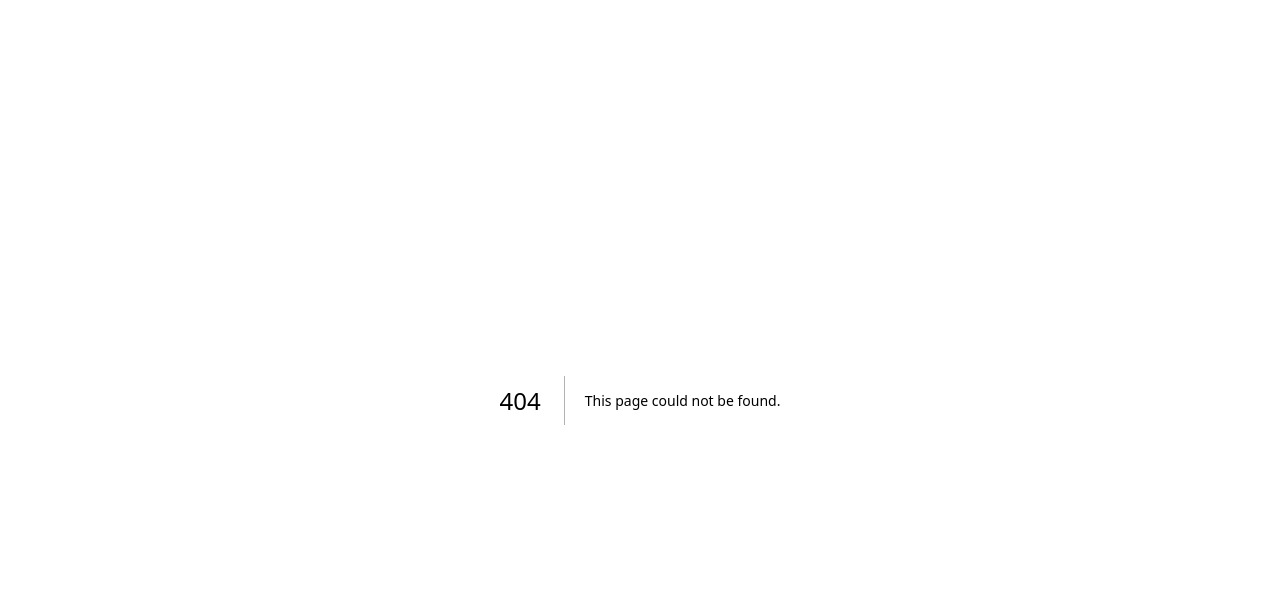
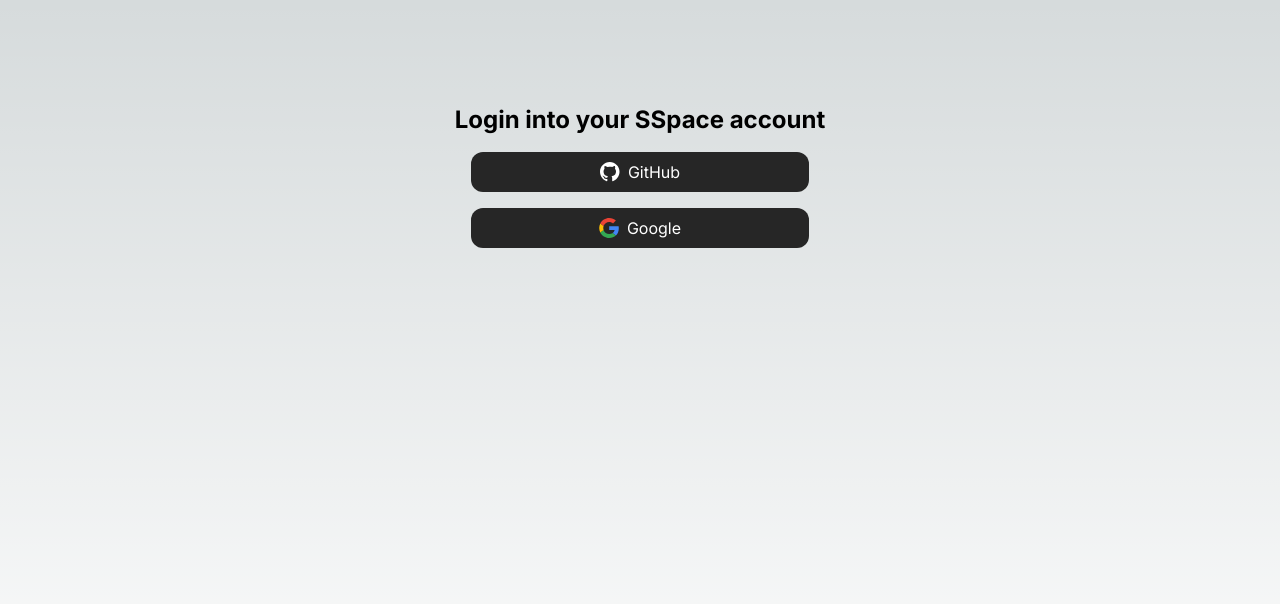
Before and after one commit to gaelzarco/space, a Next.js app: page /login in a window 1280 px wide. Before the commit this address had no page. Shown: the top 604 px of the page. Built offline with nearby package versions, Linux system fonts and the light colour scheme.

Commit message:
login working + nextauth midware

```diff
--- /dev/null
+++ b/src/app/api/auth/[...nextauth]/route.ts
@@ -0,0 +1,83 @@
+import NextAuth from 'next-auth'
+import GitHubProvider from 'next-auth/providers/github'
+import GoogleProvider from 'next-auth/providers/google'
+import { UpstashRedisAdapter } from '@next-auth/upstash-redis-adapter'
+import { db } from '@/lib/db'
+
+function getGithubCredential() {
+  const clientId = process.env.GITHUB_CLIENT_ID
+  const clientSecret = process.env.GITHUB_CLIENT_SECRET
+  if (!clientId || !clientSecret) {
+    throw new Error('GITHUB_CLIENT_ID and GITHUB_CLIENT_SECRET must be set')
+  }
+  return {
+    clientId,
+    clientSecret,
+  }
+}
+
+function getGoogleCredentials() {
+  const clientId = process.env.GOOGLE_CLIENT_ID
+  const clientSecret = process.env.GOOGLE_CLIENT_SECRET
+  if (!clientId || !clientSecret) {
+    throw new Error('GOOGLE_CLIENT_ID and GOOGLE_CLIENT_SECRET must be set')
+  }
+  return {
+    clientId,
+    clientSecret,
+  }
+}
+
+const handler = NextAuth({
+  adapter: UpstashRedisAdapter(db),
+  providers: [
+    GitHubProvider({
+      clientId: getGithubCredential().clientId,
+      clientSecret: getGithubCredential().clientSecret,
+    }),
+    GoogleProvider({
+      clientId: getGoogleCredentials().clientId,
+      clientSecret: getGoogleCredentials().clientSecret,
+    }),
+  ],
+  session: {
+    strategy: 'jwt',
+  },
+  pages: {
+    signIn: '/login',
+  },
+  callbacks: {
+    async jwt({ token, user }) {
+      const dbUser = (await db.get(`user: ${token.id}`)) as User | null
+
+      if (!dbUser) {
+        token.id = user.id
+        return token
+      }
+
+      return {
+        id: dbUser.id,
+        name: dbUser.name,
+        email: dbUser.email,
+        image: dbUser.image,
+      }
+    },
+
+    async session({ session, token }) {
+      if (token) {
+        session.user.id = token.id
+        session.user.name = token.name
+        session.user.email = token.email
+        session.user.image = token.picture
+      }
+
+      return session
+    },
+
+    redirect() {
+      return '/dashboard'
+    },
+  },
+})
+
+export { handler as GET, handler as POST }
--- /dev/null
+++ b/src/app/dashboard/page.tsx
@@ -0,0 +1,15 @@
+'use client'
+
+import { type FC } from 'react'
+
+type PageProps = {}
+
+const page: FC<PageProps> = ({}) => {
+  return (
+    <div>
+      <h1>Dashboard</h1>
+    </div>
+  )
+}
+
+export default page
--- a/src/app/layout.tsx
+++ b/src/app/layout.tsx
@@ -6,7 +6,7 @@ import { Inter } from 'next/font/google'
 const inter = Inter({ subsets: ['latin'] })
 
 export const metadata: Metadata = {
-  title: 'Space',
+  title: 'SSpace',
   description: 'The real-time chat app built for the edge',
 }
 
--- /dev/null
+++ b/src/app/login/page.tsx
@@ -0,0 +1,101 @@
+'use client'
+
+import { type FC, useState } from 'react'
+import { signIn } from 'next-auth/react'
+import Button from '@/components/ui/button'
+
+type PageProps = {}
+
+const page: FC<PageProps> = ({}) => {
+  const [isGitHubLoading, setIsGitHubLoading] = useState<boolean>(false)
+  const [isGoogleLoading, setIsGoogleLoading] = useState<boolean>(false)
+
+  async function loginWithGithub() {
+    setIsGitHubLoading(true)
+    try {
+      await signIn('github')
+    } catch (err) {
+      console.error(err)
+    } finally {
+      setIsGitHubLoading(false)
+    }
+  }
+
+  async function loginWithGoogle() {
+    setIsGoogleLoading(true)
+    try {
+      await signIn('google')
+    } catch (err) {
+      console.error(err)
+    } finally {
+      setIsGoogleLoading(false)
+    }
+  }
+
+  return (
+    <div className="flex min-h-screen flex-col items-center p-24">
+      <div className="flex flex-col m-2">
+        <h1 className="font-bold text-2xl">Login into your SSpace account</h1>
+        <div className="flex flex-col p-2">
+          <Button isLoading={isGitHubLoading} onClick={loginWithGithub}>
+            <svg
+              width="20"
+              height="20"
+              xmlns="http://www.w3.org/2000/svg"
+              viewBox="0 0 100 100"
+              preserveAspectRatio="xMidYMid meet"
+            >
+              <path
+                fillRule="evenodd"
+                clipRule="evenodd"
+                d="M48.854 0C21.839 0 0 22 0 49.217c0 21.756 13.993 40.172 33.405 46.69 2.427.49 3.316-1.059 3.316-2.362 0-1.141-.08-5.052-.08-9.127-13.59 2.934-16.42-5.867-16.42-5.867-2.184-5.704-5.42-7.17-5.42-7.17-4.448-3.015.324-3.015.324-3.015 4.934.326 7.523 5.052 7.523 5.052 4.367 7.496 11.404 5.378 14.235 4.074.404-3.178 1.699-5.378 3.074-6.6-10.839-1.141-22.243-5.378-22.243-24.283 0-5.378 1.94-9.778 5.014-13.2-.485-1.222-2.184-6.275.486-13.038 0 0 4.125-1.304 13.426 5.052a46.97 46.97 0 0 1 12.214-1.63c4.125 0 8.33.571 12.213 1.63 9.302-6.356 13.427-5.052 13.427-5.052 2.67 6.763.97 11.816.485 13.038 3.155 3.422 5.015 7.822 5.015 13.2 0 18.905-11.404 23.06-22.324 24.283 1.78 1.548 3.316 4.481 3.316 9.126 0 6.6-.08 11.897-.08 13.526 0 1.304.89 2.853 3.316 2.364 19.412-6.52 33.405-24.935 33.405-46.691C97.707 22 75.788 0 48.854 0z"
+                fill={!isGitHubLoading ? '#fff' : '#000'}
+              />
+            </svg>
+            <p className="pl-2">GitHub</p>
+          </Button>
+
+          <Button isLoading={isGoogleLoading} onClick={loginWithGoogle}>
+            <svg
+              width="20"
+              height="20"
+              xmlns="http://www.w3.org/2000/svg"
+              viewBox="0 0 186.69 190.5"
+              preserveAspectRatio="xMidYMid meet"
+            >
+              <g transform="translate(1184.583 765.171)">
+                <path
+                  clipPath="none"
+                  mask="none"
+                  d="M-1089.333-687.239v36.888h51.262c-2.251 11.863-9.006 21.908-19.137 28.662l30.913 23.986c18.011-16.625 28.402-41.044 28.402-70.052 0-6.754-.606-13.249-1.732-19.483z"
+                  fill="#4285f4"
+                />
+                <path
+                  clipPath="none"
+                  mask="none"
+                  d="M-1142.714-651.791l-6.972 5.337-24.679 19.223h0c15.673 31.086 47.796 52.561 85.03 52.561 25.717 0 47.278-8.486 63.038-23.033l-30.913-23.986c-8.486 5.715-19.31 9.179-32.125 9.179-24.765 0-45.806-16.712-53.34-39.226z"
+                  fill="#34a853"
+                />
+                <path
+                  clipPath="none"
+                  mask="none"
+                  d="M-1174.365-712.61c-6.494 12.815-10.217 27.276-10.217 42.689s3.723 29.874 10.217 42.689c0 .086 31.693-24.592 31.693-24.592-1.905-5.715-3.031-11.776-3.031-18.098s1.126-12.383 3.031-18.098z"
+                  fill="#fbbc05"
+                />
+                <path
+                  d="M-1089.333-727.244c14.028 0 26.497 4.849 36.455 14.201l27.276-27.276c-16.539-15.413-38.013-24.852-63.731-24.852-37.234 0-69.359 21.388-85.032 52.561l31.692 24.592c7.533-22.514 28.575-39.226 53.34-39.226z"
+                  fill="#ea4335"
+                  clipPath="none"
+                  mask="none"
+                />
+              </g>
+            </svg>
+            <p className="pl-2">Google</p>
+          </Button>
+        </div>
+      </div>
+    </div>
+  )
+}
+
+export default page
--- a/src/app/page.tsx
+++ b/src/app/page.tsx
@@ -1,7 +1,6 @@
 import { db } from '@/lib/db'
 
 export const runtime = 'edge'
-export const revalidate = 0 // disable cache
 
 export default async function Home() {
   await db.set('test', 'test')
```
